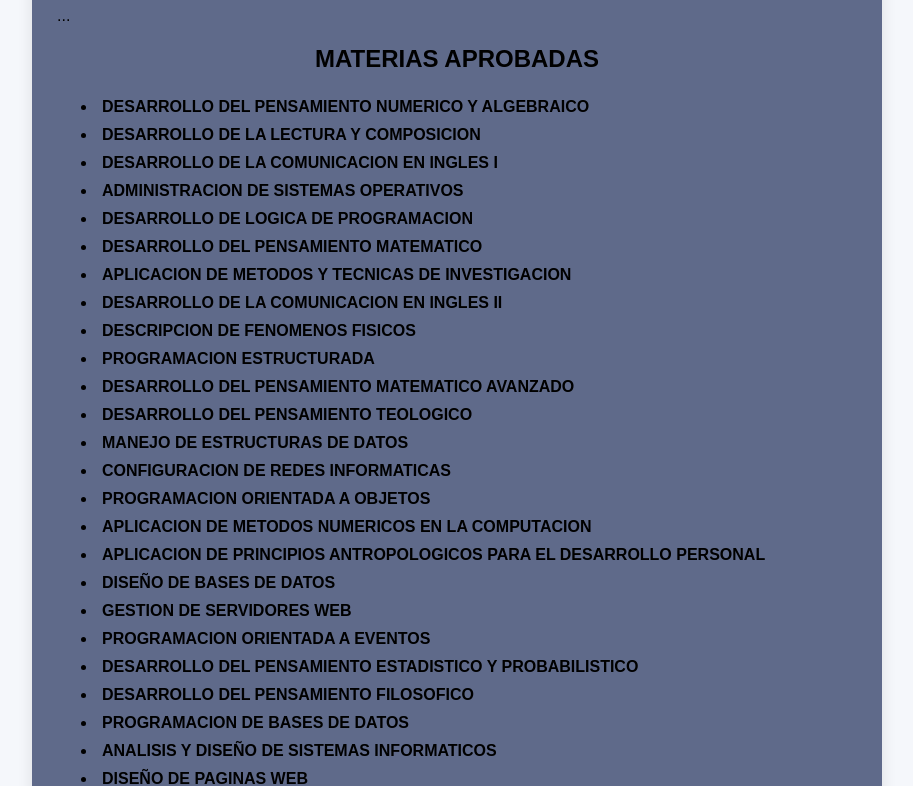
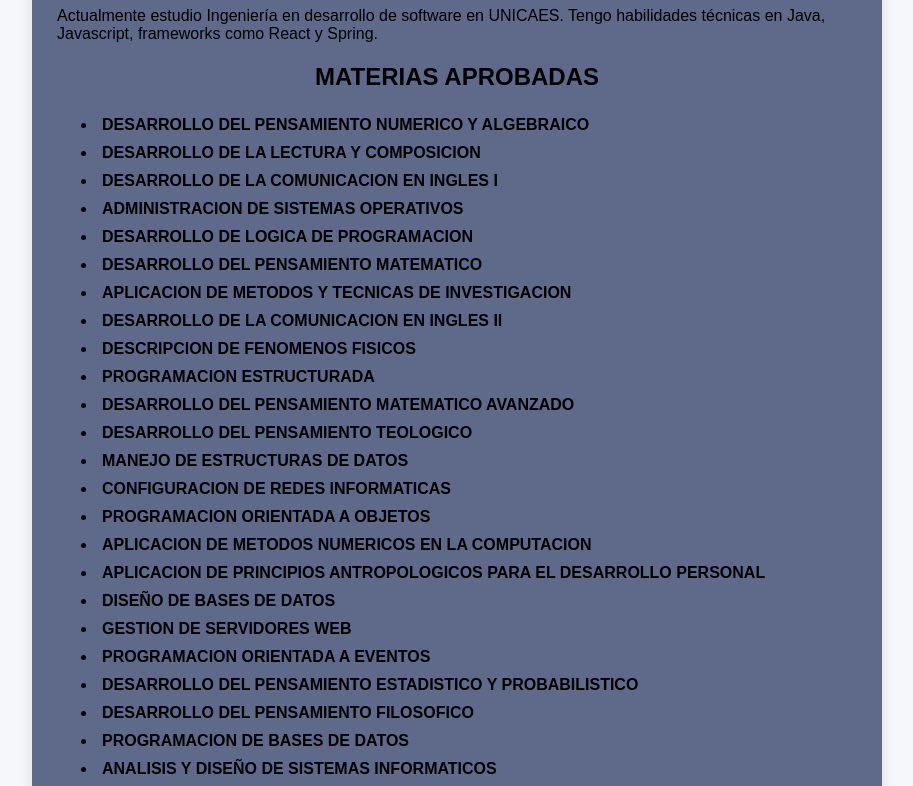
Before and after one commit to andresgln/practica-evaluada-ATIS, a plain HTML site: page perfil1.html in a window 1280 px wide. Shown: the part 128-914 px from the top of the page, without its empty margins (183-1096 px from the left). Drawn offline with Linux system fonts and the light colour scheme.

Commit message:
Descripción al perfil de Andrés

```diff
--- a/perfil1.html
+++ b/perfil1.html
@@ -9,7 +9,7 @@
 <body>
     <div class="containerPerfil2">
         <h1 class="titulo">Josué Andrés Galán Gómez </h1>
-        <p>...</p>
+        <p>Actualmente estudio Ingeniería en desarrollo de software en UNICAES. Tengo habilidades técnicas en Java, Javascript, frameworks como React y Spring.</p>
         <h2 class="titulo">MATERIAS APROBADAS</h2>
         <ul>
             <li>DESARROLLO DEL PENSAMIENTO NUMERICO Y ALGEBRAICO</li>
```
